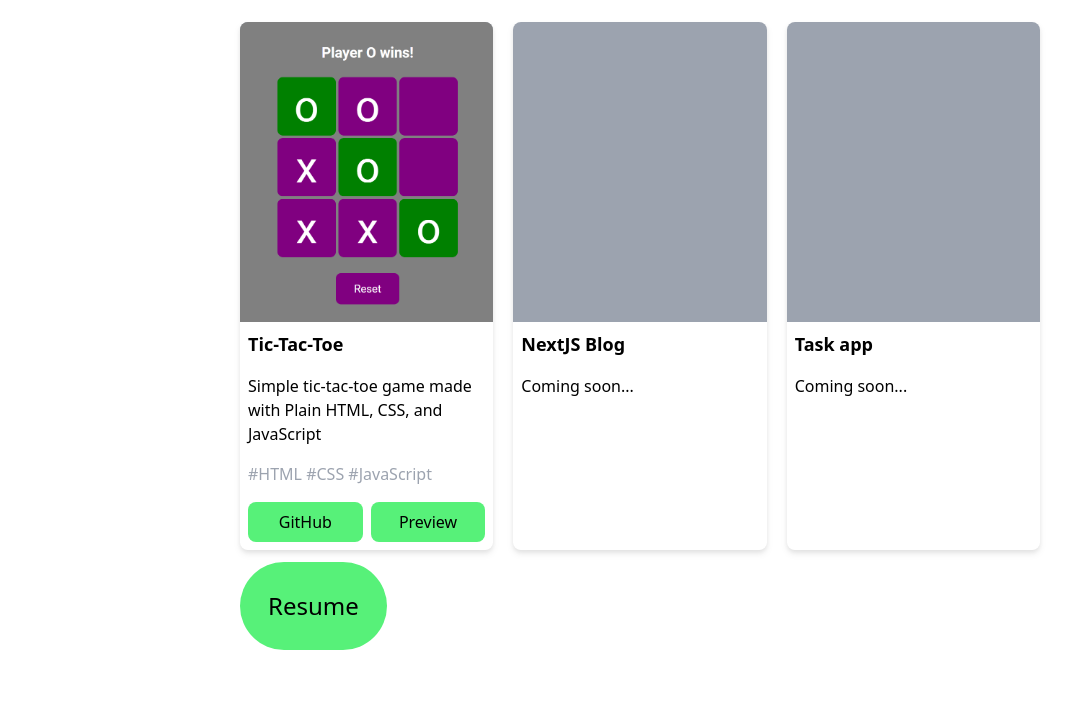
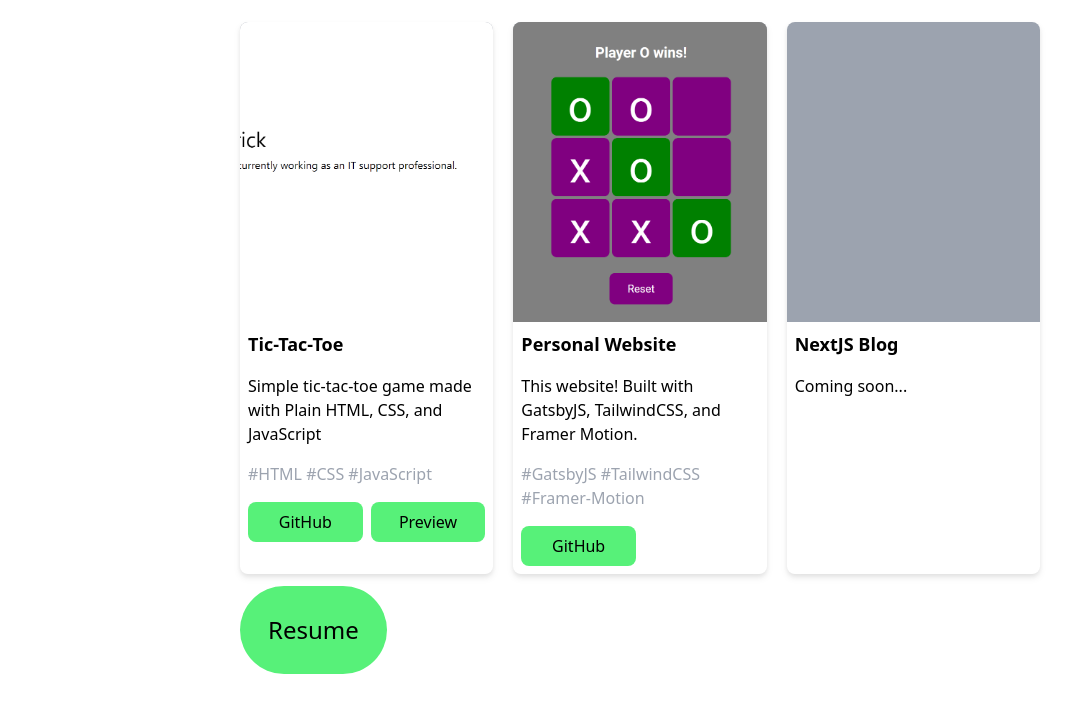
Before and after one commit to psriprac/new-personal-website, a Gatsby site: page /projects in a window 1280 px wide. Shown: the part 218-930 px from the top of the page, without its empty margins (0-1078 px from the left). Built offline with nearby package versions, Linux system fonts and the light colour scheme; Gatsby itself is replaced by a stand-in of ours.

Commit message:
updated img queries

```diff
--- a/src/components/card.js
+++ b/src/components/card.js
@@ -1,8 +1,10 @@
 import * as React from "react"
 import Img from "gatsby-image"
+import { AnimatePresence, motion } from "framer-motion"
 
 const Card = (props) => {
     return (
+        <AnimatePresence>
             <div id="container" className="max-w-sm h-auto drop-shadow-md rounded-lg overflow-hidden bg-white">
                 <div id="card-content">
                     <div id="picture" className="grid bg-gray-400 h-[300px] overflow-hidden">
@@ -17,18 +19,21 @@ const Card = (props) => {
                     <div id="tags">
                         <p className="text-base p-2 text-gray-400">{props.tags}</p>
                     </div>
-                {(props.githubLink && props.previewLink) ?
                     <div id="buttons" className="grid grid-cols-2 items-center gap-2 p-2">
-                    <button className="rounded-lg bg-[#57f179] py-2">
+                        {props.githubLink ?
+                            <motion.button whileHover={{ opacity: 0.5, scale: 0.9 }} whileTap={{ scale: 0.9 }} className="rounded-lg bg-[#57f179] py-2">
                                 <a href={props.githubLink} target="blank">GitHub</a>
-                    </button>
-                    <button className="rounded-lg bg-[#57f179] py-2">
+                            </motion.button>
+                        : null}
+                        {props.previewLink ?
+                            <motion.button whileHover={{ opacity: 0.5, scale: 0.9 }} whileTap={{ scale: 0.8 }} className="rounded-lg bg-[#57f179] py-2">
                                 <a href={props.previewLink} target="blank">Preview</a>
-                    </button>
-                </div>
+                            </motion.button>
                         : null}
                     </div>
                 </div>
+            </div>
+        </AnimatePresence>
     )
 }
 
--- a/src/pages/projects.js
+++ b/src/pages/projects.js
@@ -34,22 +34,24 @@ const Projects = () => {
 
     const data = useStaticQuery(graphql`
     query MyQuery {
-        file(relativePath: {eq: "png/tictac.png"}) {
-          childImageSharp {
-            fluid {
-              ...GatsbyImageSharpFluid
-              aspectRatio
-              base64
-              sizes
-              src
-              srcSet
+        allFile(filter: {relativeDirectory: {eq: "png"}}) {
+          edges {
+            node {
+              childImageSharp {
+                fluid {
+                  srcSet
+                  src
+                  sizes
+                  base64
+                  aspectRatio
+                }
+              }
             }
           }
         }
       }
     `)
-
-    const img = data.file.childImageSharp.fluid
+    const imgs = data.allFile.edges
 
     return (
         <AnimatePresence>
@@ -87,7 +89,7 @@ const Projects = () => {
                             <div id="main-content" className="grid grid-flow-row md:grid-cols-2 lg:grid-cols-3 justify-center gap-5">
                                 <Card
                                     projectName="Tic-Tac-Toe"
-                                    prevImg={img}
+                                    prevImg={imgs[0].node.childImageSharp.fluid}
                                     alt="Tic-Tac-Toe"
                                     description="Simple tic-tac-toe game made with Plain HTML, CSS, and JavaScript"
                                     tags="#HTML #CSS #JavaScript"
@@ -95,13 +97,16 @@ const Projects = () => {
                                     previewLink="https://psriprac.github.io/tic-tac-toe/"
                                     />
                                 <Card
+                                    projectName="Personal Website"
+                                    prevImg={imgs[1].node.childImageSharp.fluid}
+                                    alt="Personal Website"
+                                    description="This website! Built with GatsbyJS, TailwindCSS, and Framer Motion."
+                                    tags="#GatsbyJS #TailwindCSS #Framer-Motion"
+                                    githubLink="https://github.com/psriprac/new-personal-website"
+                                    />
+                                <Card
                                     projectName="NextJS Blog"
                                     alt="NextJS Blog"
-                                    description="Coming soon..."
-                                    />
-                                <Card
-                                    projectName="Task app"
-                                    alt="Task app"
                                     description="Coming soon..."
                                     />
                             </div>
```
Also changed, not shown: src/images/png/pws.png (added). Lines whose indentation alone changed are shown as unchanged.
